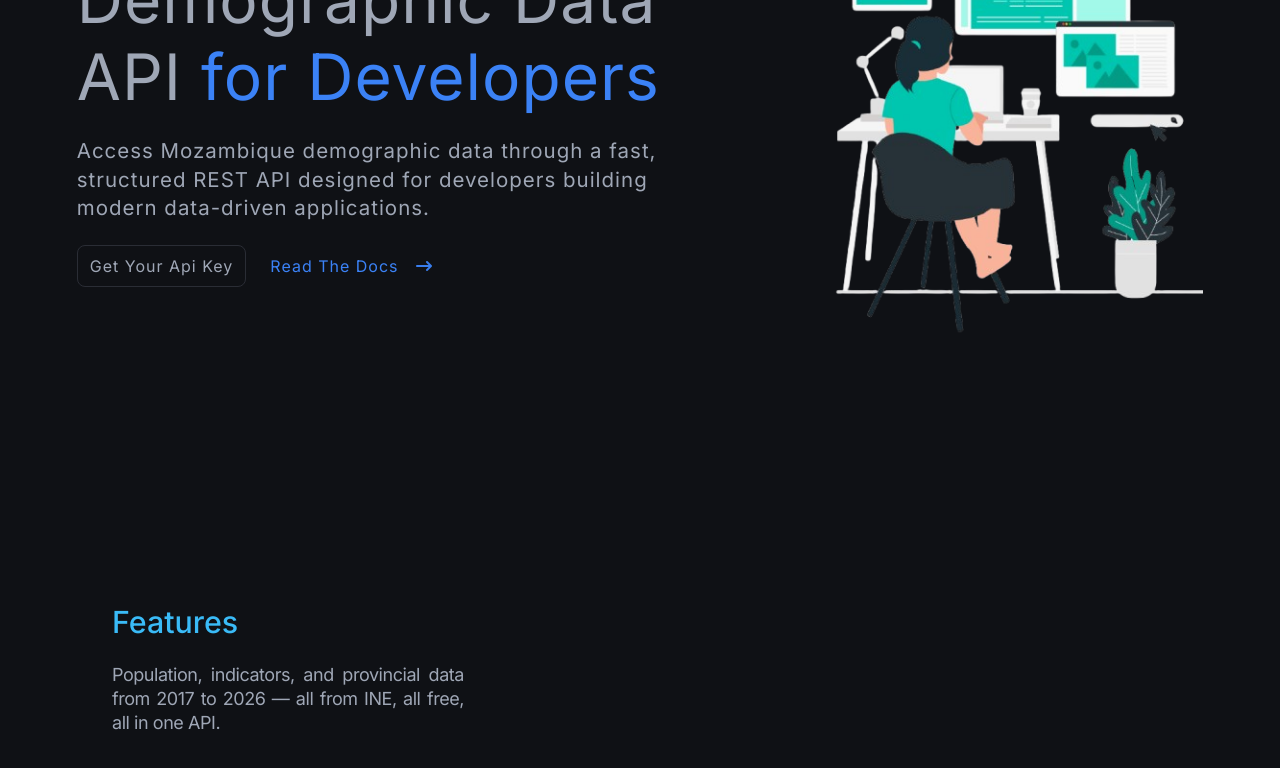
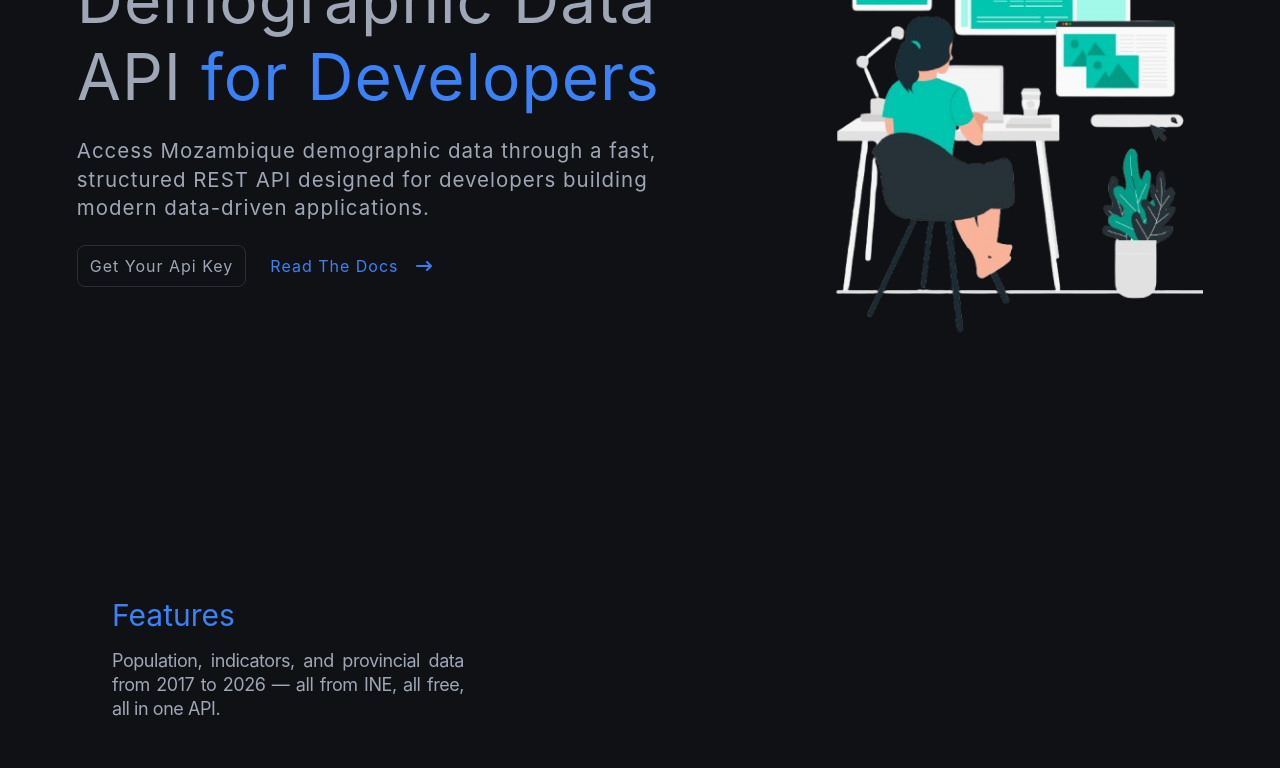
Before and after one commit to itsgaspr/api-landingpage, a React (Vite) app: page / in a window 1280 px wide. Shown: the part 300-1068 px from the top of the page. Built offline with nearby package versions, Linux system fonts and the light colour scheme.

Commit message:
chore: delete useless styling

```diff
--- a/src/index.css
+++ b/src/index.css
@@ -9,7 +9,7 @@ html {
 
 * {
   box-sizing: border-box;
-  font-family: inter;
+  /* font-family: inter; */
 }
 
 header {
@@ -145,26 +145,6 @@ header>nav ul .sign-up:hover {
 
 /* -------- Features section -------*/
 
-#features .intro-header,
-#usecases .intro-header {
-  width: 100%;
-  margin-top: 1rem;
-}
-
-#features h2,
-#usecases h2 {
-  text-transform: capitalize;
-  color: #3abbf7;
-  line-height: 1.8;
-  font-weight: 500;
-}
-
-
-#features .intro-header h2 {
-  line-height: 1.6;
-  font-size: 1.9rem;
-}
-
 #card i {
   color: #3abbf7;
   font-size: 2.3rem;
```
